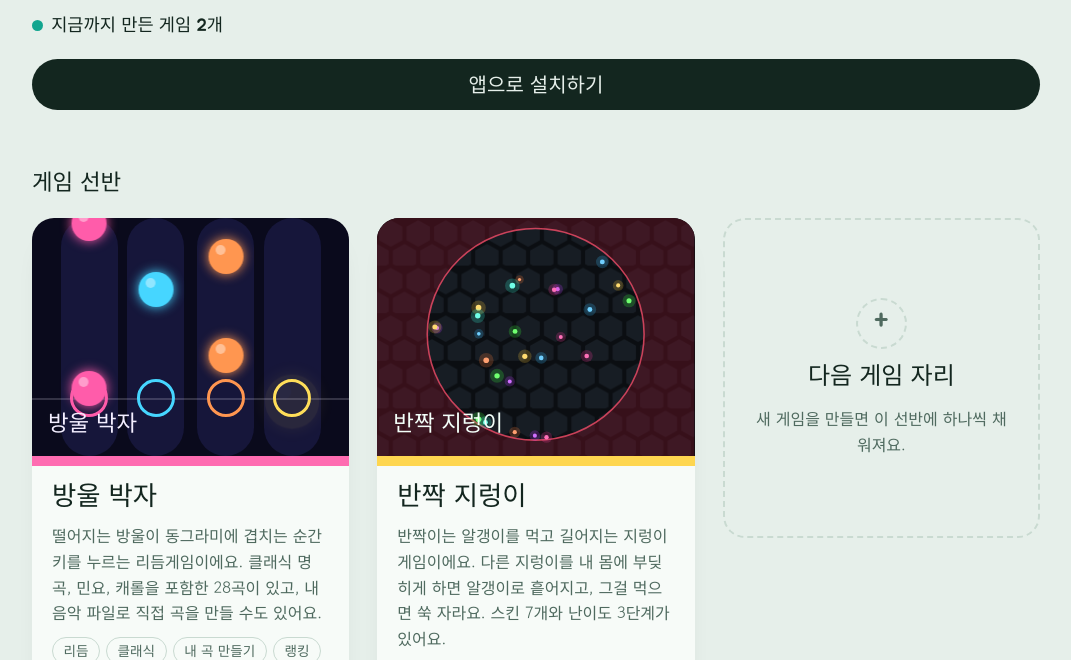
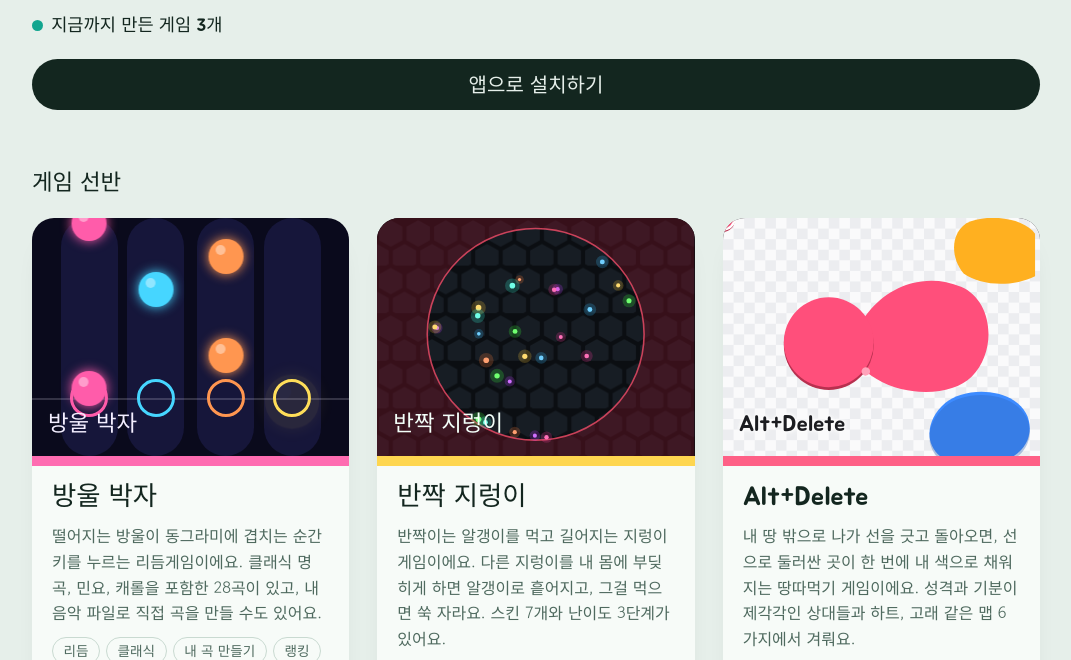
Before and after one commit to hpdonna51-cmd/Donna-s_Arcade, a plain HTML site: page index.html in a window 1280 px wide. Shown: the part 274-934 px from the top of the page, without its empty margins (104-1175 px from the left). Drawn offline with Linux system fonts and the light colour scheme.

Commit message:
띵따먹기1.1
index추가

```diff
--- a/index.html
+++ b/index.html
@@ -100,6 +100,11 @@ h1 .row + .row{padding-left:clamp(1.5rem,8vw,6rem)}
 .worm-cover svg{position:absolute;inset:0;width:100%;height:100%}
 .worm-cover .title{position:absolute;left:1rem;bottom:.8rem;font-family:"Jua",sans-serif;font-size:1.4rem;color:#F3FFF9}
 
+/* Alt+Delete 표지: 땅을 둘러싸고 채우기 */
+.altdel-cover{--cover-bg:#1C1D21}
+.altdel-cover svg{position:absolute;inset:0;width:100%;height:100%}
+.altdel-cover .title{position:absolute;left:1rem;bottom:.8rem;font-family:"Jua",sans-serif;font-size:1.4rem;color:#1C1D21;text-shadow:0 0 4px #fff,0 0 4px #fff,0 0 8px #fff}
+
 footer{margin-top:3.5rem;padding-top:1.5rem;border-top:1.5px solid var(--line);color:var(--soft);font-size:.9rem}
 </style>
 </head>
@@ -118,7 +123,7 @@ footer{margin-top:3.5rem;padding-top:1.5rem;border-top:1.5px solid var(--line);c
   </main>
 
   <footer>
-    앱으로 설치하면 인터넷이 없어도 플레이할 수 있어요. 게임 기록은 이 기기에 저장돼요. <span style="opacity:.6">(버전 75)</span>
+    앱으로 설치하면 인터넷이 없어도 플레이할 수 있어요. 게임 기록은 이 기기에 저장돼요. <span style="opacity:.6">(버전 76)</span>
   </footer>
 </div>
 
@@ -142,6 +147,15 @@ const GAMES = [
     accent: '#FFD23F',
     cover: 'worm',
     made: '2026년 11월 2일',
+  },
+  {
+    title: 'Alt+Delete',
+    desc: '내 땅 밖으로 나가 선을 긋고 돌아오면, 선으로 둘러싼 곳이 한 번에 내 색으로 채워지는 땅따먹기 게임이에요. 성격과 기분이 제각각인 상대들과 하트, 고래 같은 맵 6가지에서 겨뤄요.',
+    tags: ['땅따먹기', '맵 6가지', '닉네임', '기록'],
+    url: 'games/alt-delete.html',
+    accent: '#FF4F7B',
+    cover: 'altdel',
+    made: '2026년 11월 15일',
   },
 ];
 
@@ -203,6 +217,30 @@ const covers = {
       <span class="title">${g.title}</span>
     </div>`;
   },
+  altdel: g => {
+    // Alt+Delete 표지: 내 땅에서 나가 선을 긋고 돌아오면 둘러싼 곳이 채워져요 (4초마다 반복)
+    const loop = 'M52 40C60 26 76 20 90 26C102 31 104 50 94 60C86 68 66 68 54 58';
+    const kt = '0;.62;.64;.97;1';
+    return `<div class="cover altdel-cover" aria-hidden="true">
+      <svg viewBox="0 0 120 90" preserveAspectRatio="xMidYMid slice">
+        <defs><pattern id="altdelChk" width="8" height="8" patternUnits="userSpaceOnUse"><rect width="8" height="8" fill="#FAFAFB"/><rect width="4" height="4" fill="#ECEDF0"/><rect x="4" y="4" width="4" height="4" fill="#ECEDF0"/></pattern></defs>
+        <rect width="120" height="90" fill="url(#altdelChk)"/>
+        <path d="M84 70c6-5 18-6 26-1s8 16 0 21H82c-6-5-5-14 2-20Z" fill="#3D8BFF"/><path d="M84 71.2c6-5 18-6 26-1s8 16 0 21H82c-6-5-5-14 2-20Z" fill="#2B63B8" opacity=".35"/>
+        <path d="M92 2c8-4 22-2 26 4v16c-8 4-20 4-27-1c-5-6-5-15 1-19Z" fill="#FFB020"/>
+        <path d="${loop}C46 52 46 46 52 40Z" fill="#FF4F7B"><animate attributeName="opacity" values="0;0;1;1;0" keyTimes="${kt}" dur="4s" repeatCount="indefinite"/></path>
+        <circle cx="40" cy="48" r="17" fill="#B8304F"/><circle cx="40" cy="47" r="17" fill="#FF4F7B"/>
+        <path d="${loop}" fill="none" stroke="#FFA3BA" stroke-width="3.2" stroke-linecap="round" pathLength="100" stroke-dasharray="100" stroke-dashoffset="100">
+          <animate attributeName="stroke-dashoffset" values="100;0;0;100;100" keyTimes="${kt}" dur="4s" repeatCount="indefinite"/>
+          <animate attributeName="opacity" values="1;1;0;0;1" keyTimes="${kt}" dur="4s" repeatCount="indefinite"/>
+        </path>
+        <g>
+          <circle r="4.4" fill="#B8304F" cy=".9"/><circle r="4.4" fill="#FF4F7B" stroke="#fff" stroke-width=".9"/><circle cx="1.6" r="1.6" fill="#fff"/><circle cx="2.1" r=".8" fill="#1C1D21"/>
+          <animateMotion path="${loop}" rotate="auto" keyPoints="0;1;1;1;0" keyTimes="${kt}" calcMode="linear" dur="4s" repeatCount="indefinite"/>
+        </g>
+      </svg>
+      <span class="title">${g.title}</span>
+    </div>`;
+  },
   bubble: g => {
     const cols = ['#FF5CAA', '#46D6FF', '#FF9650', '#FFDE5A'];   // 게임 속 방울 색
     const lanes = [18, 39, 61, 82];
@@ -237,7 +275,7 @@ grid.innerHTML = GAMES.map(g => `
   </div>`;
 document.getElementById('count').textContent = `지금까지 만든 게임 ${GAMES.length}개`;
 // 움직임 줄이기를 켠 기기에서는 지렁이 표지를 멈춰 둬요
-if (matchMedia('(prefers-reduced-motion: reduce)').matches) document.querySelectorAll('.worm-cover svg').forEach(v => v.pauseAnimations && v.pauseAnimations());
+if (matchMedia('(prefers-reduced-motion: reduce)').matches) document.querySelectorAll('.worm-cover svg, .altdel-cover svg').forEach(v => v.pauseAnimations && v.pauseAnimations());
 
 /* 앱 설치 */
 const standalone = matchMedia('(display-mode: standalone)').matches || navigator.standalone;
```
